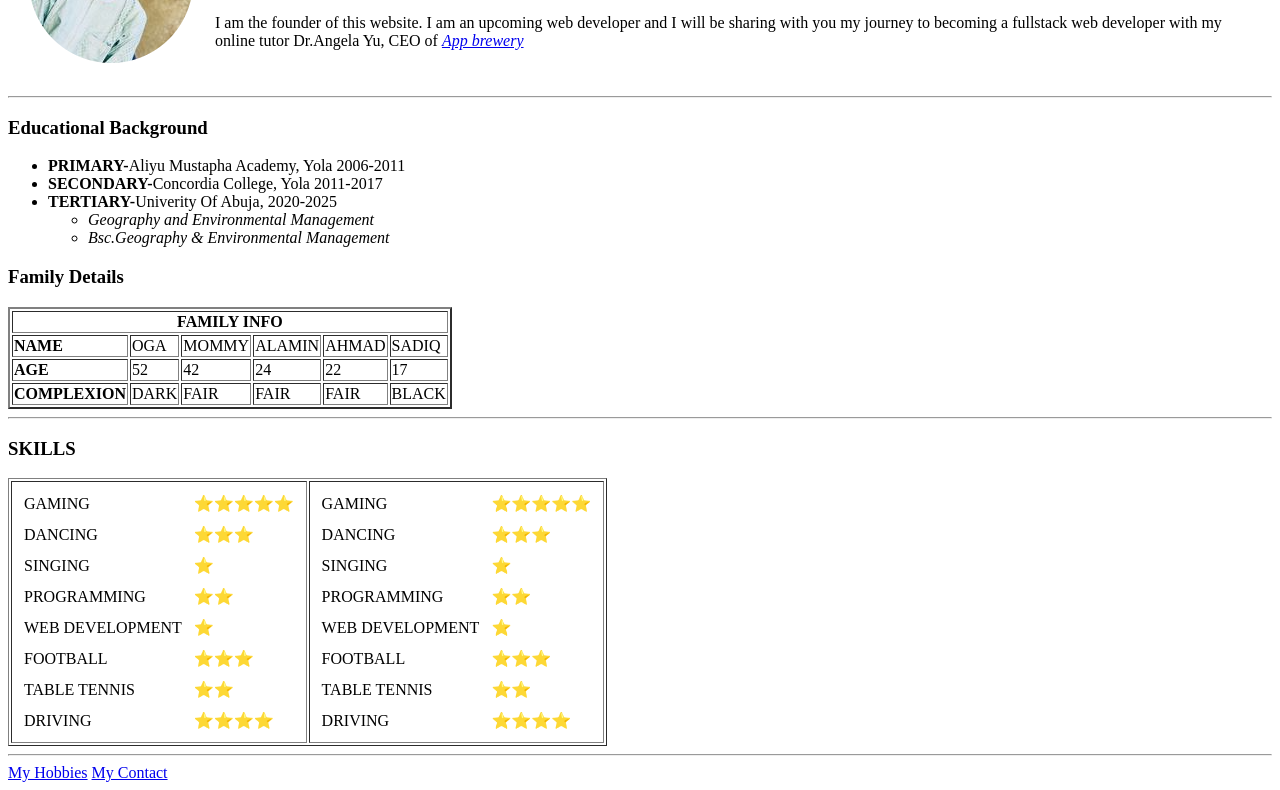
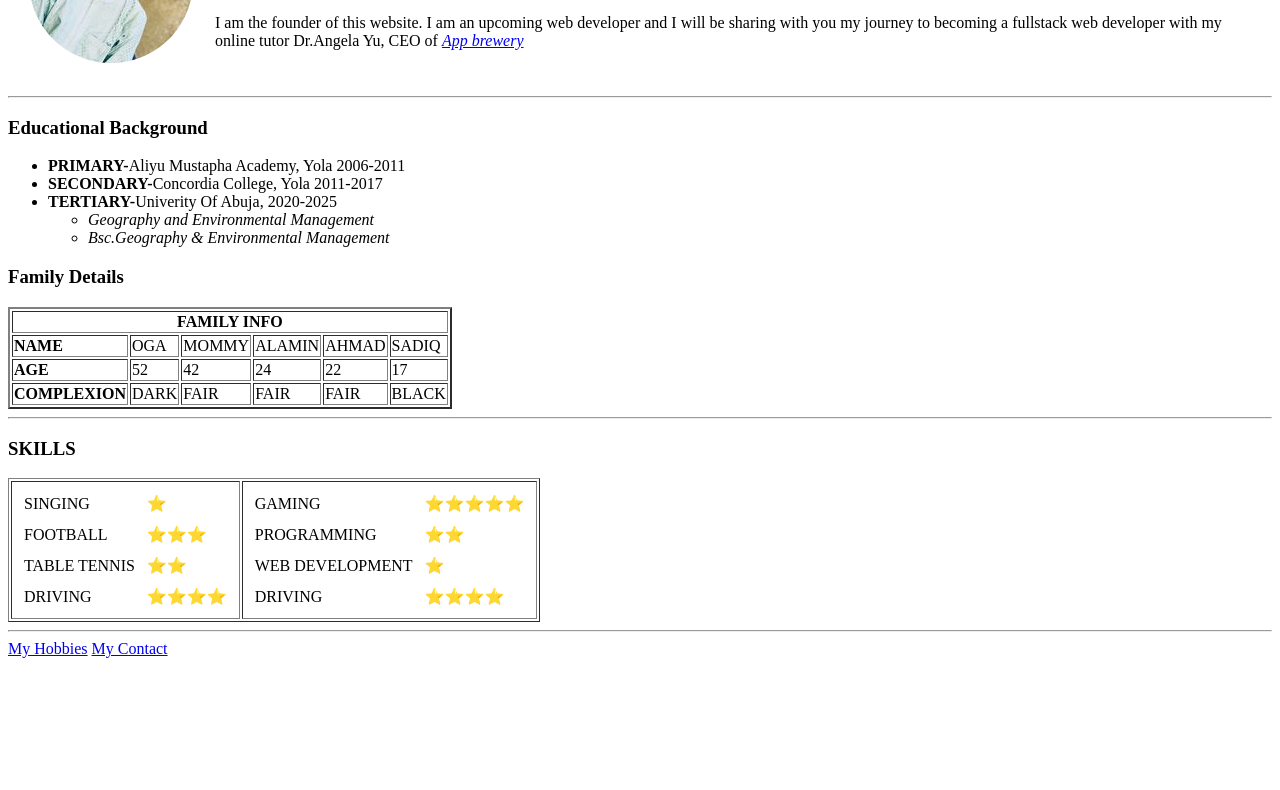
Before and after one commit to ahmady110/cv, a plain HTML site: page index.html in a window 1280 px wide. Shown: the part 130-920 px from the top of the page. After the commit the page ends 800 px from the top, so only its background shows below. Drawn offline with Linux system fonts and the light colour scheme.

Commit message:
Update index.html

```diff
--- a/index.html
+++ b/index.html
@@ -66,30 +66,14 @@
     </tbody>
   </table>
   <hr>
-  <h3>SKILLS</h3>
+    <h3>SKILLS</h3>
   <table border="1">
     <tr>
       <td>
         <table cellspacing="10">
           <tbody>
           <tr>
-            <td>GAMING</td>
-            <td>⭐⭐⭐⭐⭐</td>
-          </tr>
-          <tr>
-            <td>DANCING</td>
-            <td>⭐⭐⭐</td>
-          </tr>
-          <tr>
             <td>SINGING</td>
-            <td>⭐</td>
-          </tr>
-          <tr>
-            <td>PROGRAMMING</td>
-            <td>⭐⭐</td>
-          </tr>
-          <tr>
-            <td>WEB DEVELOPMENT</td>
             <td>⭐</td>
           </tr>
           <tr>
@@ -113,14 +97,7 @@
               <td>GAMING</td>
               <td>⭐⭐⭐⭐⭐</td>
             </tr>
-            <tr>
-              <td>DANCING</td>
-              <td>⭐⭐⭐</td>
-            </tr>
-            <tr>
-              <td>SINGING</td>
-              <td>⭐</td>
-            </tr>
+
             <tr>
               <td>PROGRAMMING</td>
               <td>⭐⭐</td>
@@ -130,13 +107,6 @@
               <td>⭐</td>
             </tr>
             <tr>
-              <td>FOOTBALL</td>
-              <td>⭐⭐⭐</td>
-            </tr>
-            <tr>
-              <td>TABLE TENNIS</td>
-              <td>⭐⭐</td>
-            </tr>
             <td>DRIVING</td>
             <td>⭐⭐⭐⭐</td>
             </tr>
@@ -145,8 +115,7 @@
       </td>
     </tr>
   </table>
-
-  <hr>
+<hr>
   <a href="hobbies.html">My Hobbies</a>
   <a href="contact.html">My Contact</a>
 
```
